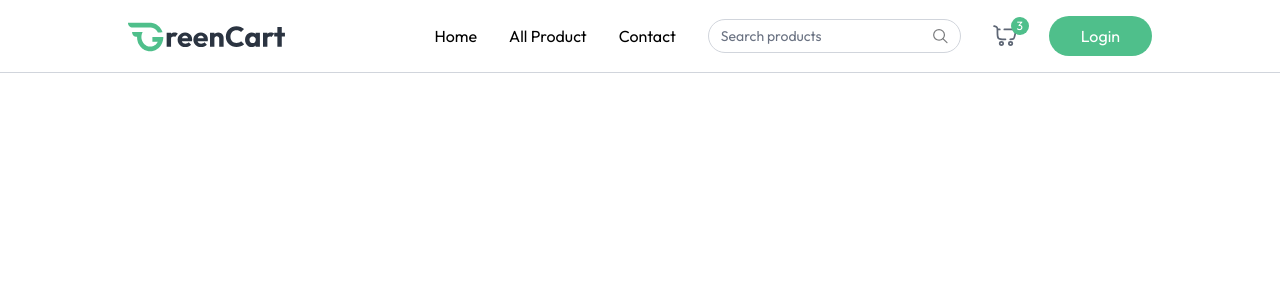
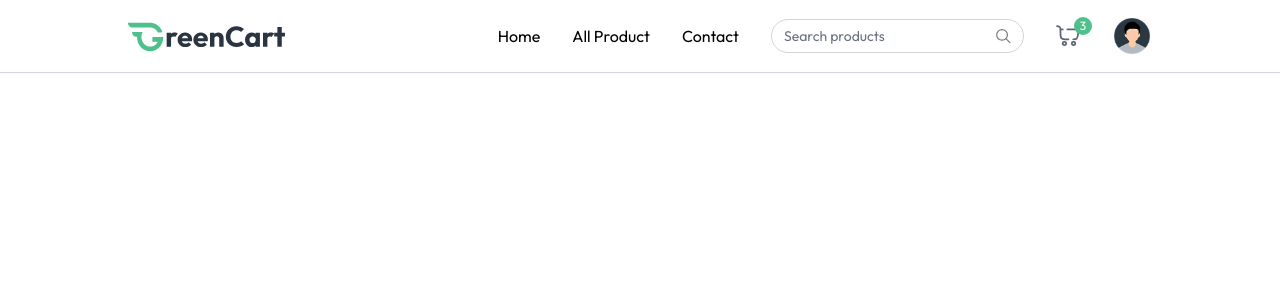
Before and after one commit to 96mdjanealam/earthy-harvest, a React (Vite) app in the folder client/: page / in a window 1280 px wide. Shown: the top 300 px of the page. Built offline with nearby package versions, Linux system fonts and the light colour scheme.

Commit message:
group-hover

```diff
--- a/client/src/components/Navbar.jsx
+++ b/client/src/components/Navbar.jsx
@@ -5,7 +5,11 @@ import { useAppContext } from "../context/AppContext";
 
 const Navbar = () => {
   const [open, setOpen] = React.useState(false);
-  const { user, setUser } = useAppContext();
+  const { user, setUser, setShowUserLogin, navigate } = useAppContext();
+  const logout = async () => {
+    setUser(null);
+    navigate("/");
+  };
 
   return (
     <nav className="flex items-center justify-between px-6 md:px-16 lg:px-24 xl:px-32 py-4 border-b border-gray-300 bg-white relative transition-all">
@@ -39,9 +43,24 @@ const Navbar = () => {
           </button>
         </div>
 
-        <button className="cursor-pointer px-8 py-2 bg-primary hover:bg-primary-dull transition text-white rounded-full">
-          Login
-        </button>
+        {!user ? (
+          <button
+            onClick={() => {
+              setShowUserLogin(true);
+            }}
+            className="cursor-pointer px-8 py-2 bg-primary hover:bg-primary-dull transition text-white rounded-full"
+          >
+            Login
+          </button>
+        ) : (
+          <div className="relative group">
+            <img src={assets.profile_icon} className="w-10" alt="" />
+            <ul className="hidden group-hover:block absolute top-10 right-0 bg-white shadow border border-gray-200 py-2.5 w-32 rounded-md text-sm z-40">
+                <li className="p-1.5 pl-3 hover:bg-primary/10 cursor-pointer">My Orders</li>
+                <li className="p-1.5 pl-3 hover:bg-primary/10 cursor-pointer">Logout</li>
+            </ul>
+          </div>
+        )}
       </div>
 
       <button
@@ -73,9 +92,25 @@ const Navbar = () => {
         <NavLink to="/" onClick={() => setOpen(false)}>
           Contact
         </NavLink>
-        <button className="cursor-pointer px-6 py-2 mt-2 bg-primary hover:bg-primary-dull transition text-white rounded-full text-sm">
-          Login
-        </button>
+
+        {!user ? (
+          <button
+            onClick={() => {
+              setOpen(false);
+              setShowUserLogin(true);
+            }}
+            className="cursor-pointer px-6 py-2 mt-2 bg-primary hover:bg-primary-dull transition text-white rounded-full text-sm"
+          >
+            Login
+          </button>
+        ) : (
+          <button
+            onClick={() => logout}
+            className="cursor-pointer px-6 py-2 mt-2 bg-primary hover:bg-primary-dull transition text-white rounded-full text-sm"
+          >
+            Logout
+          </button>
+        )}
       </div>
     </nav>
   );
--- a/client/src/context/AppContext.jsx
+++ b/client/src/context/AppContext.jsx
@@ -5,10 +5,19 @@ export const AppContext = createContext();
 
 export const AppContextProvider = ({ children }) => {
   const navigate = useNavigate();
-  const [user, setUser] = useState(null);
+  const [user, setUser] = useState(true);
   const [isSeller, setIsSeller] = useState(false);
+  const [showUserLogin, setShowUserLogin] = useState(false);
 
-  const value = { navigate, user, setUser, isSeller, setIsSeller };
+  const value = {
+    navigate,
+    user,
+    setUser,
+    isSeller,
+    setIsSeller,
+    showUserLogin,
+    setShowUserLogin,
+  };
   return <AppContext.Provider value={value}>{children}</AppContext.Provider>;
 };
 
```
